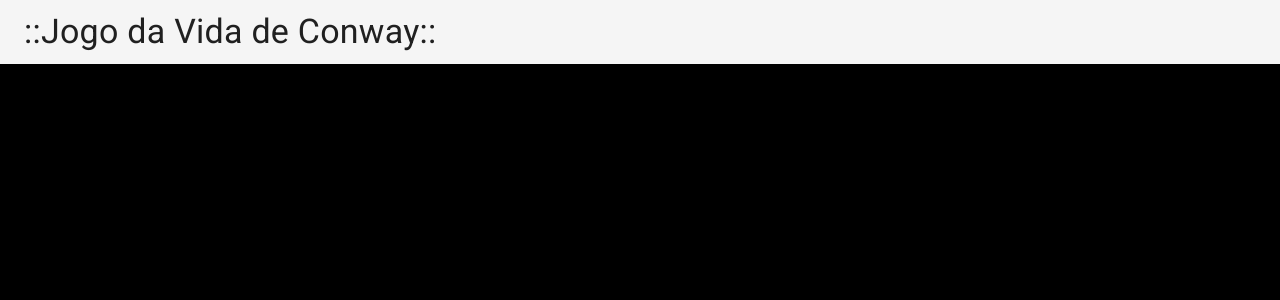
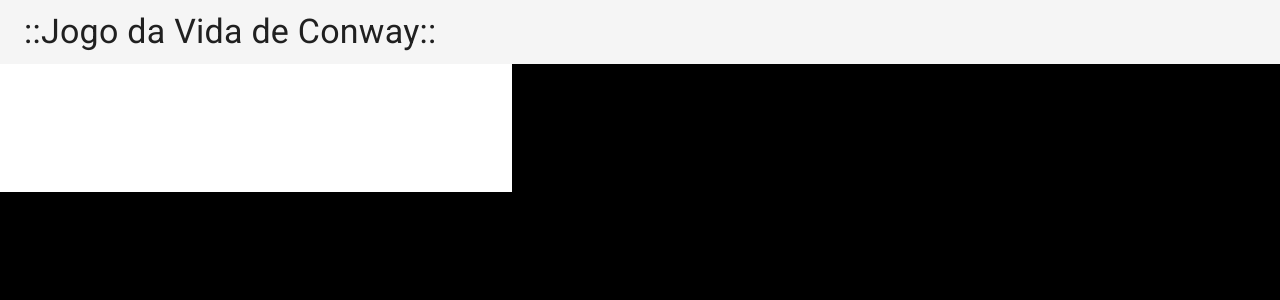
Before and after one commit to jeffersonAraujo2012/jogo-da-vida-de-conway, a React (Create React App) app: page / in a window 1280 px wide. Shown: the top 300 px of the page. Built offline with nearby package versions, Linux system fonts and the light colour scheme.

Commit message:
Componentes Celula, LinhaDeCelulas e MatrizDeCelulas acrescentados. Arquivo de estilo estiloCelula.css criado

```diff
--- a/src/App.js
+++ b/src/App.js
@@ -2,6 +2,7 @@ import "./App.css";
 import { AppBar, Toolbar, Typography, Box} from "@material-ui/core";
 import "fontsource-roboto";
 import { useEffect } from "react";
+import MatrizDeCelulas from "./components/MatrizDeCelulas";
 
 function App() {
   useEffect(
@@ -21,6 +22,7 @@ function App() {
           </Toolbar>
         </AppBar>
       </Box>
+      <MatrizDeCelulas/>
     </>
   );
 }
--- /dev/null
+++ b/src/components/Celula.jsx
@@ -0,0 +1,21 @@
+import React from 'react';
+import "./estiloCelula.css"
+
+function Celula({status}){
+
+    let celula;
+
+    if(status){
+        celula = <div className="celula" style={{backgroundColor: "white"}}></div>
+    }
+    else {
+        celula = <div className="celula" style={{backgroundColor: "black"}}></div>
+    }
+    console.log(celula)
+    return(
+
+        celula
+    );
+}
+
+export default Celula;
--- /dev/null
+++ b/src/components/LinhaDeCelulas.jsx
@@ -0,0 +1,14 @@
+import Celula from './Celula';
+
+function LinhaDeCelulas({linhas,colunas}){
+    return (
+        <div className="linhaDeCelulas" >
+            <Celula status={true}/>
+            <Celula status={true}/>
+            <Celula status={true}/>
+            <Celula status={true}/>
+        </div>
+    );
+}
+
+export default LinhaDeCelulas;
--- /dev/null
+++ b/src/components/MatrizDeCelulas.jsx
@@ -0,0 +1,12 @@
+import React from 'react';
+import LinhaDeCelulas from './LinhaDeCelulas';
+
+function MatrizDeCelulas(){
+    return (
+        <div>
+            <LinhaDeCelulas/>
+        </div>
+    );
+}
+
+export default MatrizDeCelulas;
--- /dev/null
+++ b/src/components/estiloCelula.css
@@ -0,0 +1,5 @@
+.celula{
+    display: inline-block;
+    width: 10vw;
+    height: 10vw;
+}
```
Also changed, not shown: 1 other file (tests, documents, lock files or other folders).
